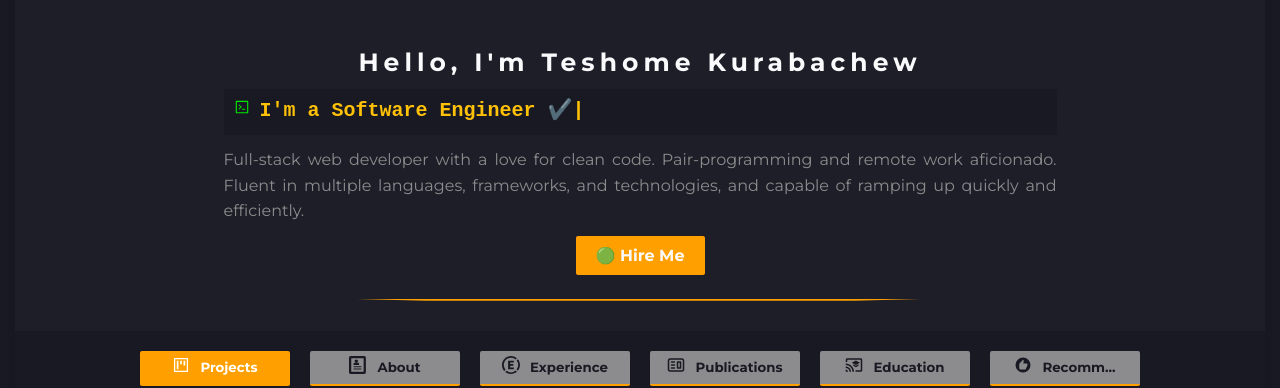
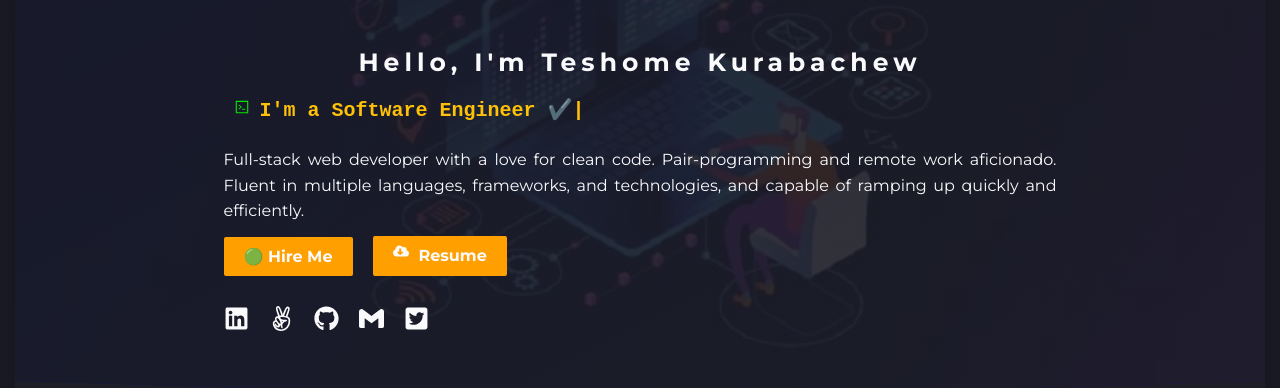
Before and after one commit to TesheMaximillan/Portfolio-V2, a React (Create React App) app: page / in a window 1280 px wide. Shown: the part 248-636 px from the top of the page. Built offline with nearby package versions, Linux system fonts and the light colour scheme.

Commit message:
add social icons to headers

```diff
--- a/src/components/Profile.jsx
+++ b/src/components/Profile.jsx
@@ -1,6 +1,11 @@
 import React from 'react';
+import { Link } from 'react-router-dom';
 import { TypeAnimation } from 'react-type-animation';
 import { AiOutlineCode } from 'react-icons/ai';
+import {
+  FaCloudDownloadAlt, FaLinkedin, FaTwitterSquare, FaAngellist, FaGithub,
+} from 'react-icons/fa';
+import { SiGmail } from 'react-icons/si';
 import { useSelector } from 'react-redux';
 import styles from './Profile.module.scss';
 
@@ -20,6 +25,9 @@ const Profile = () => {
     profileImage,
     profileImageBackground,
     typeAnimation,
+    profileSocial,
+    profileDownload,
+    downloadicon,
   } = styles;
   return (
     <div className={profileContainer}>
@@ -57,7 +65,32 @@ const Profile = () => {
                 Hire Me
               </button>
             </a>
+            <div className={`${profileDownload}`}>
+              <FaCloudDownloadAlt classname={downloadicon} />
+              <Link to="/resume.pdf" target="_blank" download>
+                Resume
+              </Link>
+            </div>
+
           </div>
+          <div className={profileSocial}>
+            <button type="button" onClick={() => window.open('https://www.linkedin.com/in/teshome-kurabachew/')}>
+              <FaLinkedin />
+            </button>
+            <button type="button" onClick={() => window.open('https://angel.co/u/teshome-kurabachew')}>
+              <FaAngellist />
+            </button>
+            <button type="button" onClick={() => window.open('https://github.com/TesheMaximillan')}>
+              <FaGithub />
+            </button>
+            <button type="button" onClick={() => window.open('https://teshome.kurabachew@gmail.com')}>
+              <SiGmail />
+            </button>
+            <button type="button" onClick={() => window.open('https://twitter.com/TesheKura')}>
+              <FaTwitterSquare />
+            </button>
+          </div>
+
         </div>
         <div className={profileImage}>
           <div className={profileImageBackground} />
--- a/src/components/Profile.module.scss
+++ b/src/components/Profile.module.scss
@@ -1,5 +1,4 @@
 .profileContainer {
-  margin: 3rem;
   display: flex;
   align-items: center;
   justify-content: center;
@@ -7,9 +6,16 @@
   clip-path: polygon(50% 0%, 100% 0, 100% 43%, 100% 98%, 68% 100%, 32% 100%, 0 98%, 0% 43%, 0 0);
 
   .profileParent {
+    padding: 3rem;
     display: flex;
     align-items: center;
     justify-content: space-between;
+    background-image: linear-gradient(to right bottom,
+        rgba(25, 25, 35, 0.9),
+        rgba(30, 30, 40, 0.9)), url(../assets/images/background.jpg);
+    ;
+    background-size: cover;
+    background-position: center;
 
     .profileDetails {
       display: flex;
@@ -32,7 +38,6 @@
       font-weight: 700;
       display: flex;
       align-items: flex-start;
-      background-color: var(--color-primary-dark);
       padding: 2rem 2rem 1rem 2rem;
 
       .icon {
@@ -49,9 +54,65 @@
   }
 
   .tagline {
-    color: var(--warm-grey);
+    color: var(--light-grey);
     margin: 1.2rem 0;
     text-align: justify;
+  }
+
+  .profileOptions {
+    display: flex;
+    align-items: center;
+
+    .profileDownload {
+      margin-left: 2rem;
+      background: var(--color-secondary-dark);
+      color: var(--light-grey);
+      padding: .75rem 2rem;
+      border: none;
+      border-radius: 2px;
+      font-size: 1.6rem;
+      font-weight: 700;
+      cursor: pointer;
+      transition: all 0.3s ease-in-out;
+      display: flex;
+
+      a {
+        color: var(--light-grey);
+        margin-left: 1rem;
+        text-decoration: none;
+      }
+
+      &:hover {
+        border-left: 1rem solid var(--color-success);
+        border-bottom-left-radius: 0;
+        border-top-left-radius: 0;
+      }
+
+      &:active {
+        transform: translateY(2px);
+      }
+    }
+  }
+
+  .profileSocial {
+    display: flex;
+    margin-top: 3rem;
+
+    button {
+      border: none;
+      padding: 0;
+      background: none;
+      color: var(--light-grey);
+      font-size: 2.5rem;
+      margin-right: 2rem;
+      transition: all 0.4s ease-in-out;
+      cursor: pointer;
+
+      &:hover {
+        color: var(--color-secondary);
+        transform: scale(1.2);
+      }
+    }
   }
 
   .profileImage {
```
Also changed, not shown: src/assets/images/background.jpg.
